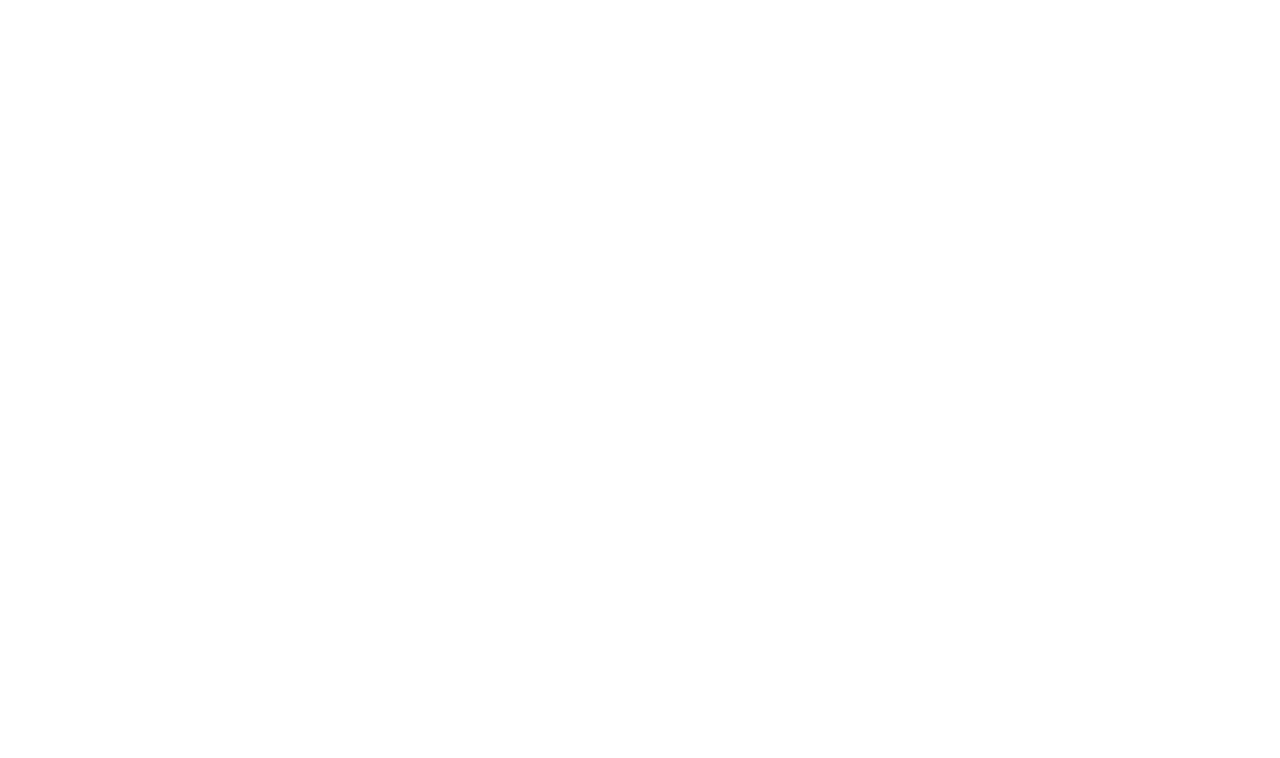
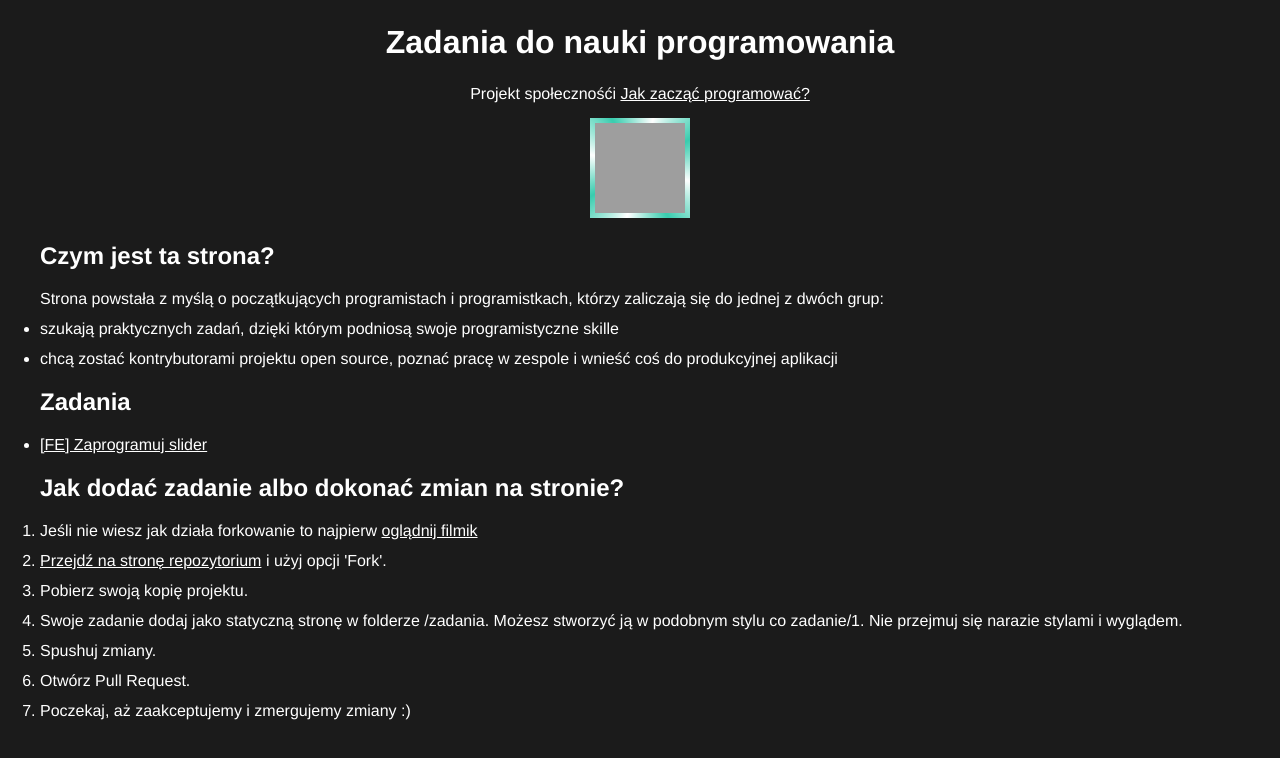
Before and after one commit to FilipMam/zadania, a plain HTML site: page index.html in a window 1280 px wide. Drawn offline with Linux system fonts and the light colour scheme; grey boxes are pictures that could not be loaded.

Commit message:
Pierwsze zadanie

```diff
--- a/index.html
+++ b/index.html
@@ -1,12 +1,51 @@
 <!DOCTYPE html>
-<html lang="en">
+<html lang="pl-PL">
 <head>
     <meta charset="UTF-8">
     <meta http-equiv="X-UA-Compatible" content="IE=edge">
     <meta name="viewport" content="width=device-width, initial-scale=1.0">
     <title>Zadania do nauki programowania</title>
+    <link rel="stylesheet" href="styles.css">
 </head>
 <body>
+    <header>
+        <h1>Zadania do nauki programowania</h1>
+        <p>Projekt społecznośći <a href="https://jakzaczaprogramowac.pl">Jak zacząć programować?</a></span>
+        <div class="img-container">
+            <img src="https://jakzaczacprogramowac.pl/assets/logo.jpg" alt="">
+        </div>
+    </header>
+    <main>
+        <article>
+            <h2>Czym jest ta strona?</h2>
+            <p>
+                Strona powstała z myślą o początkujących programistach i programistkach, którzy zaliczają się do jednej z dwóch grup:
+                <ul>
+                    <li>szukają praktycznych zadań, dzięki którym podniosą swoje programistyczne skille</li>
+                    <li>chcą zostać kontrybutorami projektu open source, poznać pracę w zespole i wnieść coś do produkcyjnej aplikacji</li>
+                </ul>
+            </p>
+        </article>
+        <article>
+            <h2>Zadania</h2>
+            <ul>
+                <li><a href="zadania/1">[FE] Zaprogramuj slider</a></li>
+            </ul>
+        </article>
+        <article>
+            <h2>Jak dodać zadanie albo dokonać zmian na stronie?</h2>
+            <ol>
+                <li>Jeśli nie wiesz jak działa forkowanie to najpierw <a href="https://www.youtube.com/watch?v=nT8KGYVurIU">oglądnij filmik</a></li>
+                <li><a href="https://github.com/FilipMam/zadania">Przejdź na stronę repozytorium</a> i użyj opcji 'Fork'.</li>
+                <li>Pobierz swoją kopię projektu.</li>
+                <li>Swoje zadanie dodaj jako statyczną stronę w folderze /zadania. Możesz stworzyć ją w podobnym stylu co zadanie/1. Nie przejmuj się narazie stylami i wyglądem.</li>
+                <li>Spushuj zmiany.</li>
+                <li>Otwórz Pull Request.</li>
+                <li>Poczekaj, aż zaakceptujemy i zmergujemy zmiany :)</li>
+            </ol>
+        </article>
 
+
+    </main>
 </body>
 </html>
--- a/styles.css
+++ b/styles.css
@@ -0,0 +1,90 @@
+:root {
+    --dark: #1b1b1b;
+    --green: #38CCAE;
+    --border-width: 5px;
+}
+
+* {
+    margin: 0;
+    padding: 0;
+    box-sizing: border-box;
+}
+
+body {
+    background-color: var(--dark);
+    color: #fff;
+    font-family: Helvetica, sans-serif;
+}
+
+header {
+    text-align: center;
+}
+
+h1 {
+    padding: 24px 12px;
+}
+
+a {
+    color: #fff;
+}
+
+.img-container {
+    display: inline-block;
+    position: relative;
+    width: 100px;
+    height: 100px;
+    margin-top: 15px;
+    overflow: hidden;
+}
+
+.img-container:before {
+    content: "";
+    display: block;
+    width: 150%;
+    height: 150%;
+    position: relative;
+    left: -25%;
+    top: -25%;
+    background: conic-gradient(
+        var(--green),
+        #fff,
+        var(--green),
+        #fff,
+        var(--green),
+        #fff,
+        var(--green),
+        #fff,
+        var(--green)
+    );
+    background-position: center;
+    animation: rotate 3s infinite linear;
+}
+
+img {
+    position: absolute;
+    width: calc(100% - 2*var(--border-width));
+    height: calc(100% - 2*var(--border-width));
+    top: var(--border-width);
+    left: var(--border-width);
+}
+
+main {
+    max-width: 1200px;
+    margin: 0 auto;
+}
+
+article {
+    margin: 20px 0;
+}
+
+h2 {
+    margin: 20px 0;
+}
+
+li {
+    margin: 12px 0;
+}
+
+@keyframes rotate {
+    to {transform: rotate(360deg)}
+}
```
Also changed, not shown: zadania/1/index.html (added, +29 -0 lines).
